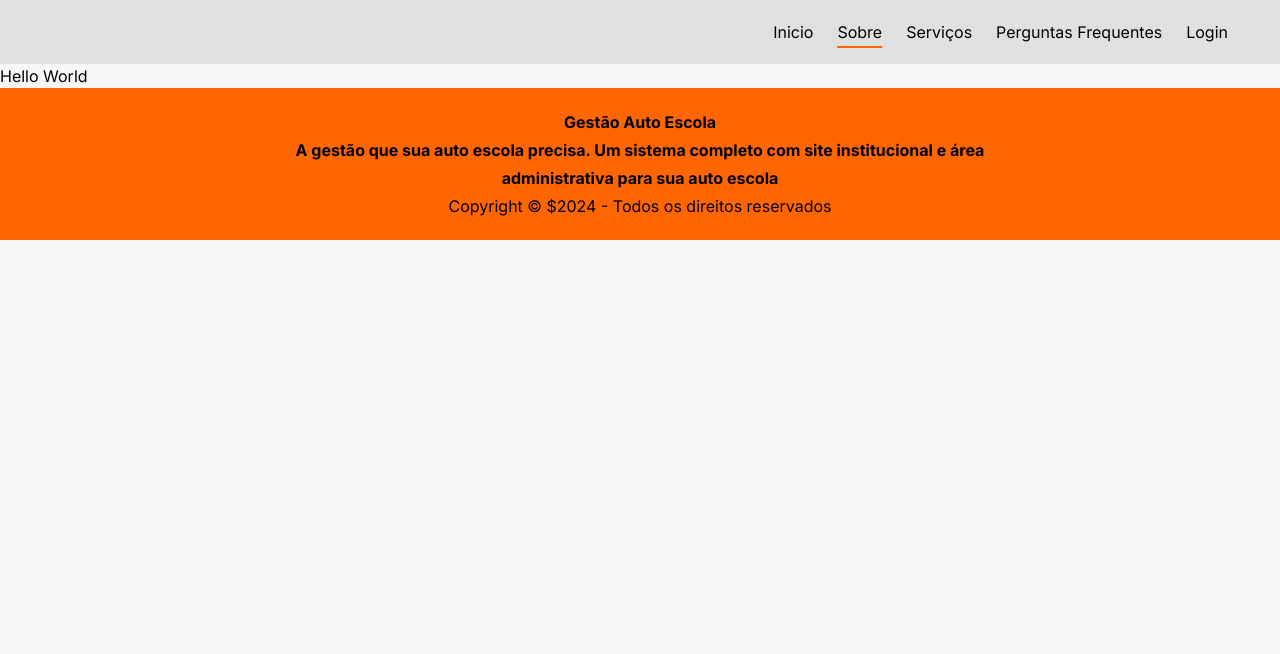
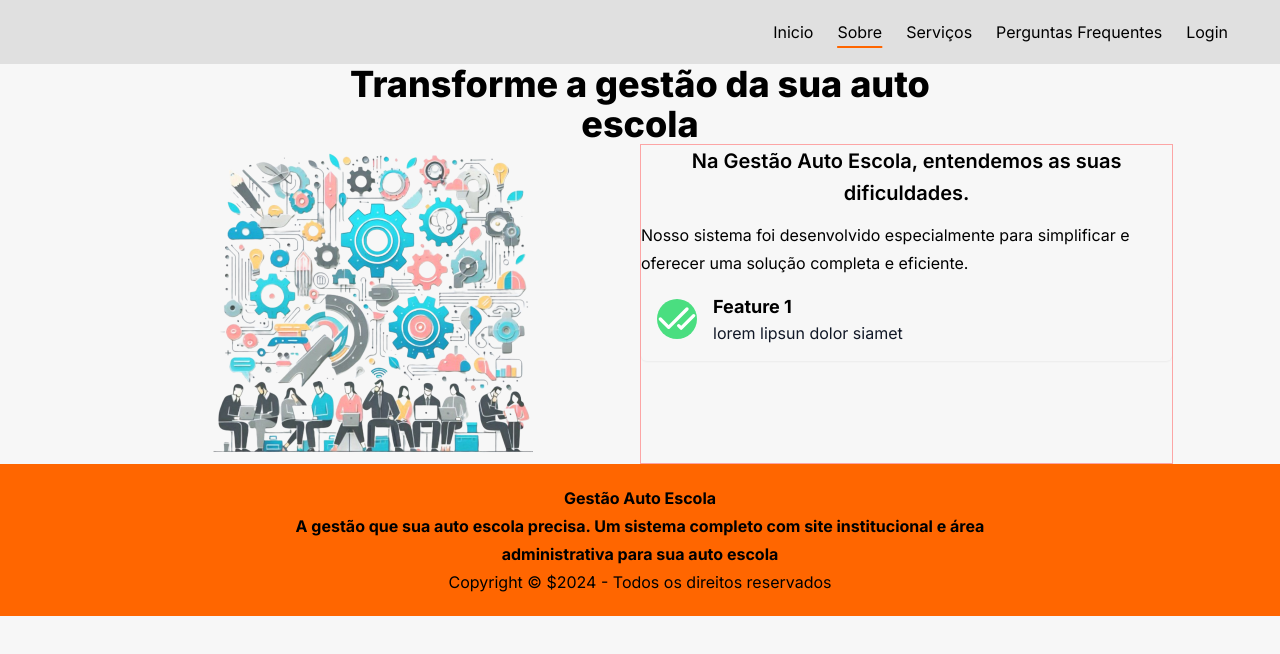
Before and after one commit to mrdsantos/gestao-auto-escola, a Next.js app: page /sobre in a window 1280 px wide. Shown: the top 654 px of the page. Built offline with nearby package versions, Linux system fonts and the light colour scheme.

Commit message:
update sobre page

```diff
--- a/app/sobre/page.tsx
+++ b/app/sobre/page.tsx
@@ -1,5 +1,44 @@
+import Image from "next/image";
+import FeatureCardSmall from "../components/FeatureCard/FeatureCardSmall";
+
+
+
 export default function sobre() {
-    return (
-      <h1>Hello World</h1>
-    );
-  }
+  return (
+    <main>
+      <div className="container w-full max-w-full mx-auto flex flex-col flex-nowrap items-center text-center">
+        <section className="max-w-2xl text-center prose">
+          <h1>Transforme a gestão da sua auto escola</h1>
+        </section>
+      </div>
+      <div className="container w-full max-w-full mx-auto flex flex-row flex-wrap justify-center">
+
+        <div className="basis-5/12 b-2 border-sky-700">
+          <div className="m-auto w-fit">
+            <Image
+              src="/img/sobre-article-img-640-640.png"
+              width={320}
+              height={320}
+              alt="Uma desenho abstrato de pessoas construindo um sistema"
+            />
+          </div>
+
+        </div>
+
+        <div className="basis-5/12 border b-2 border-red-300">
+          <article className="prose text-center">
+            <h3>Na Gestão Auto Escola, entendemos as suas dificuldades.</h3>
+            <p className="text-start">Nosso sistema foi desenvolvido especialmente para simplificar e oferecer uma solução completa e eficiente.</p>
+          </article>
+          <FeatureCardSmall
+            iconName="CheckCheck"
+            iconStyle="rounded-full bg-green-400 text-white"
+            iconSize="40"
+            title="Feature 1"
+            description="lorem lipsun dolor siamet"
+          />
+        </div>
+      </div>
+    </main>
+  );
+}
```
